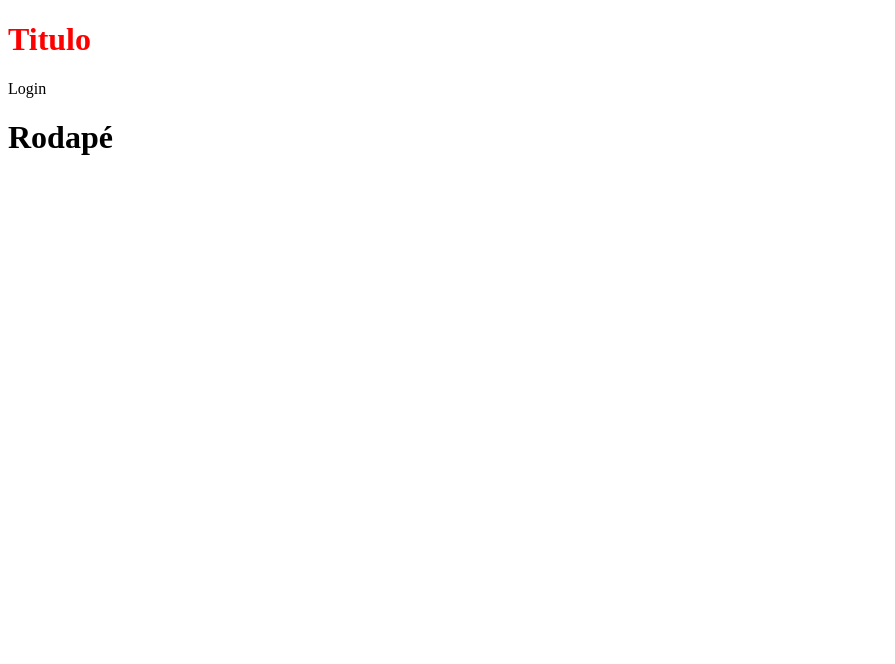
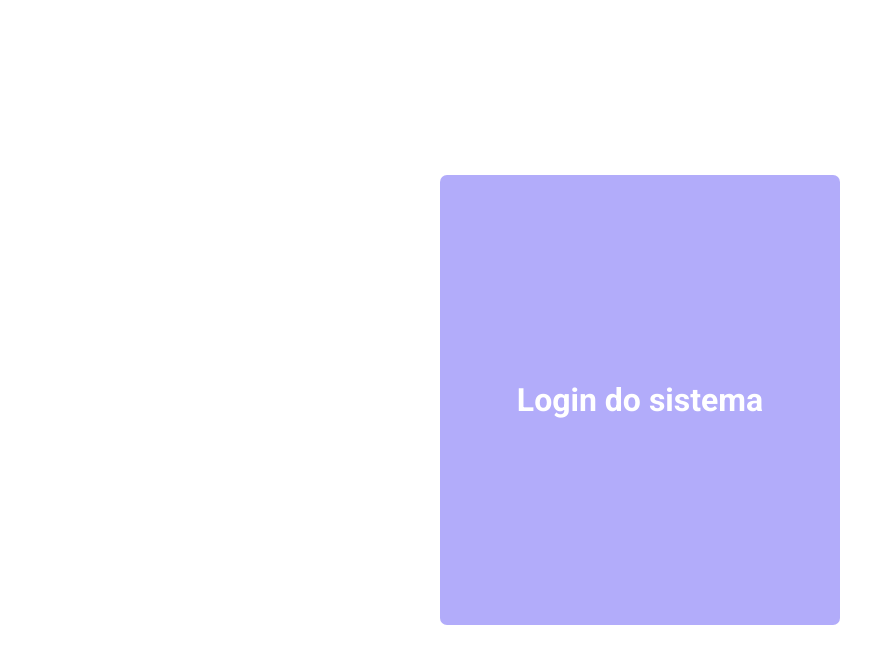
Before and after one commit to oliveiradiney/Dashboard-frontend, a Vue app: page / in a window 1280 px wide. Shown: the top 664 px of the page, without its empty margins (0-895 px from the left). Built offline with nearby package versions, Linux system fonts and the light colour scheme.

Commit message:
Criando componente Login

```diff
--- a/public/index.html
+++ b/public/index.html
@@ -6,6 +6,17 @@
     <meta name="viewport" content="width=device-width,initial-scale=1.0">
     <link rel="icon" href="<%= BASE_URL %>favicon.ico">
     <title><%= htmlWebpackPlugin.options.title %></title>
+
+    <style>
+      *{
+        margin: 0;
+        padding: 0;
+      }
+
+      html, body{
+          height: 100%;
+      }
+    </style>
   </head>
   <body>
     <noscript>
--- /dev/null
+++ b/src/assets/scss/_colors.scss
@@ -0,0 +1,2 @@
+$purple: #B2ACFA;
+$white: #fff;
--- /dev/null
+++ b/src/assets/scss/_main.scss
@@ -0,0 +1,8 @@
+@import url('https://fonts.googleapis.com/css2?family=Roboto:wght@100;400;700&display=swap');
+@import './colors';
+
+.main{
+    display: flex;
+    height: 100vh;
+    font-family: 'Roboto', 'sans-serif';
+}
--- a/src/pages/Login/LoginComponent.vue
+++ b/src/pages/Login/LoginComponent.vue
@@ -1,13 +1,12 @@
 <template>
-    <div class="login">
+    <div class="main">
 
-        <div class="info">
-            <h1 class="title-login">Titulo</h1>
-            <p>Login</p>
-        </div>
-
-        <div class="footer">
-            <h1>Rodapé</h1>
+        <div class="login">
+            <div class="content-login">
+                <header>
+                    <h1>Login do sistema</h1>
+                </header>
+            </div>
         </div>
 
     </div>
--- a/src/pages/Login/style.scss
+++ b/src/pages/Login/style.scss
@@ -1,5 +1,32 @@
-.info{
-    h1{
-        color: red;
+@import '@/assets/scss/_main';
+
+.login{
+    width: 100%;
+    display: flex;
+    justify-content: center;
+    align-items: center;
+
+   .content-login{
+    width: 400px;
+    height: 450px;
+    background-color: $purple;
+    border-radius: 7px;
+    display: flex;
+    justify-content: center;
+    align-items: center;
+
+    header{
+        width: 100%;
+        display: flex;
+        justify-content: center;
+
+
+        h1{
+            color: $white;
+        }
     }
+   }
+
+
+
 }
```
